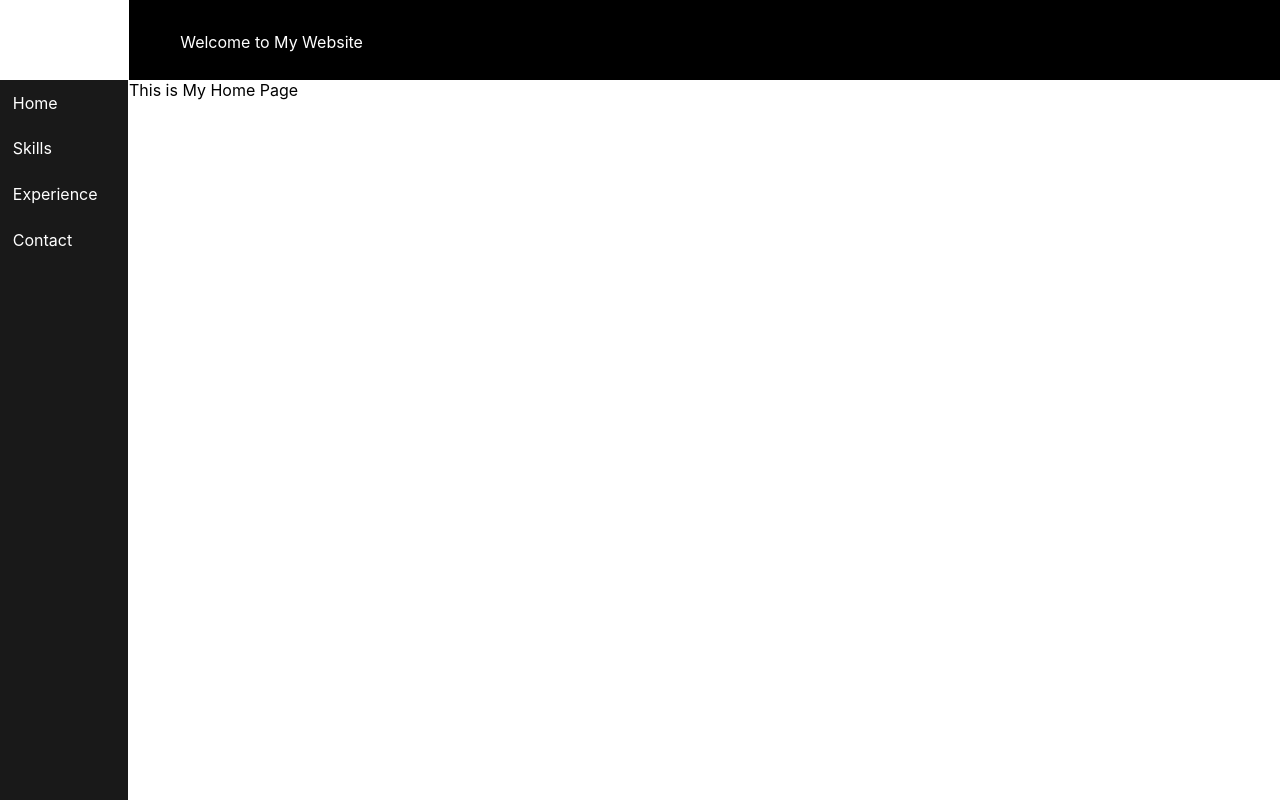
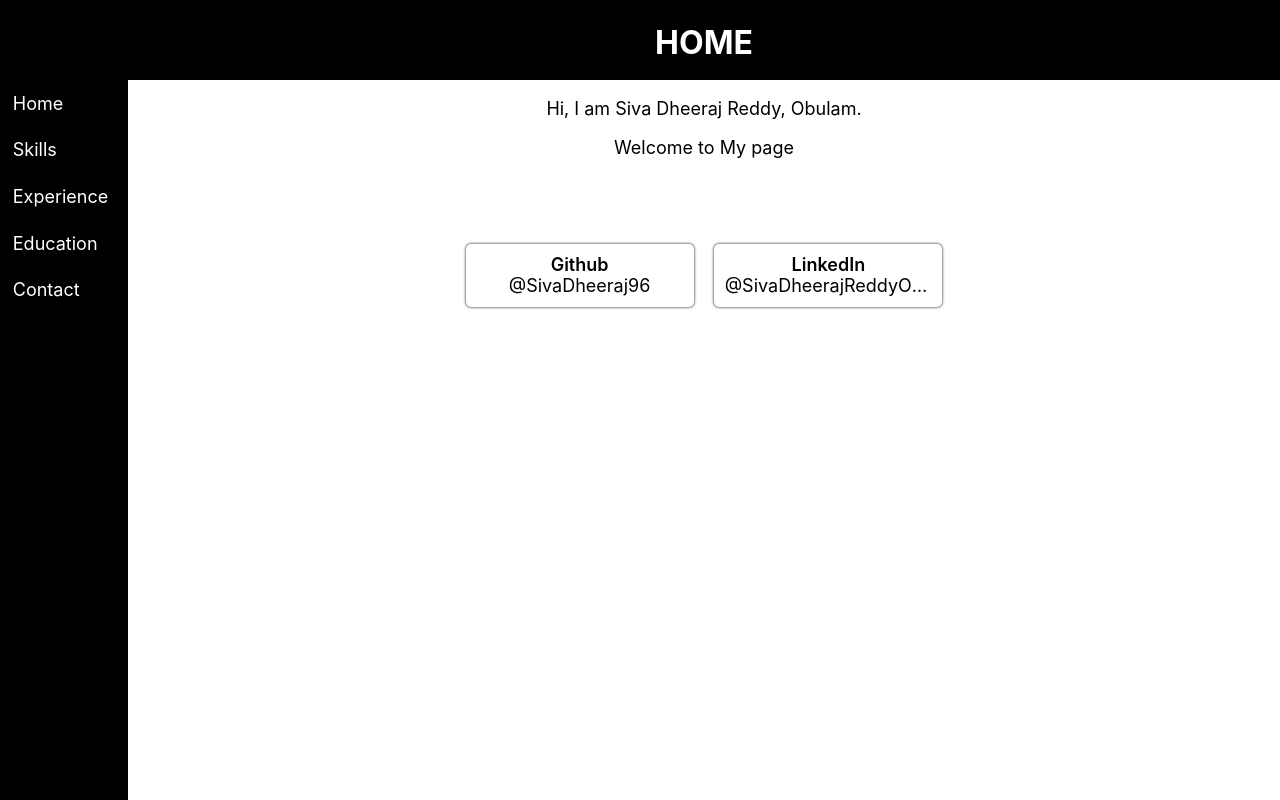
Before and after one commit to SivaDheeraj96/dheeraj.github.io, a React (Create React App) app: page / in a window 1280 px wide. Built offline with nearby package versions, Linux system fonts and the light colour scheme.

Commit message:
home page

```diff
--- /dev/null
+++ b/src/portfolio/Home/Home.tsx
@@ -0,0 +1,29 @@
+import styles from './home.module.scss';
+import data from './../data/info.json';
+interface props {
+  name: string,
+  link: string,
+  text: string,
+}
+const SocialMedia = (props: props) => {
+  return (
+    <a className={styles['link-container']} target='_blank' href={props.link}>
+        <label className={styles['name']}>{props.name}</label>
+        <span>{props.text}</span>
+    </a>
+  );
+};
+export const Home = () => {
+
+  return (
+    <div className={styles["home-container"]}>
+      <span className={styles['name-holder']}><p>Hi, I am {data.name.first}, {data.name.last}.</p>
+      <p>Welcome to My page</p></span>
+      <div className={styles['social-media-container']}>
+        {data['social-media'].map( (info) =>
+          <SocialMedia {...info}></SocialMedia>)
+        }
+      </div>
+    </div>
+  );
+};
--- /dev/null
+++ b/src/portfolio/Home/home.module.scss
@@ -0,0 +1,33 @@
+@import './../styles/general.module.scss';
+.home-container{
+  font-size: 18px;
+  .name-holder{
+    display: inline-block;
+    text-align: center;
+    width: 100%;
+  }
+  .social-media-container{
+    display: flex;
+    justify-content: center;
+    padding: 5%;
+    flex-wrap: wrap;
+
+    .link-container{
+      @include card;
+      @include clickable(white);
+      margin: 1%;
+      padding: 1%;
+      text-decoration: none;
+      color: black;
+      text-align: center;
+      width: 20%;
+      overflow: hidden;
+      text-overflow: ellipsis;
+      .name{
+        display: block;
+        font-weight: 600;
+        cursor: pointer;
+      }
+    }
+  }
+}
--- /dev/null
+++ b/src/portfolio/data/info.json
@@ -0,0 +1,18 @@
+{
+  "name":{
+    "first": "Siva Dheeraj Reddy",
+    "last": "Obulam"
+  },
+  "social-media":[
+    {"name":"Github",
+     "link":"https://github.com/SivaDheeraj96",
+     "text":"@SivaDheeraj96",
+     "icon":"github"
+    },
+    {"name":"LinkedIn",
+     "link":"https://www.linkedin.com/in/sivadheerajreddy/",
+     "text":"@SivaDheerajReddyObulam",
+     "icon":"linkedin"
+    }
+  ]
+}
--- a/src/portfolio/homepage/Homepage.tsx
+++ b/src/portfolio/homepage/Homepage.tsx
@@ -1,9 +1,10 @@
 import React from 'react';
+import { Home } from '../Home/Home';
 import { LeftRail } from './LeftRail';
 import styles from './styles/homepage.module.scss';
 
 export interface Section_t {
-  type : 'home' | "skills" | 'experience' | 'contact';
+  type : 'home' | "skills" | 'experience' | 'education' | 'contact';
 }
 export const Homepage: React.FC = () => {
   const [section, setSection] = React.useState<Section_t['type']>('home');
@@ -13,20 +14,24 @@ export const Homepage: React.FC = () => {
       <LeftRail setSection={setSection}></LeftRail>
       <div className={styles['body-content']} >
         <div className={styles['header-container']} >
-          <span className={styles['title']}> Welcome to My Website</span>
+          <span className={styles['title']}> {section.toUpperCase()}</span>
         </div>
         {section === 'home' &&
-          (<div className='home-container'>This is My Home Page</div>)
+          (<Home/>)
         }
         {section === 'skills' &&
-          (<div className='skills-container'>This is My Skills Page</div>)
+          (<div className='skills-container'>This is My Skills Page; still under construction </div>)
         }
         {section === 'experience' &&
-          (<div className='experience-container'>This is My Experience Page</div>)
+          (<div className='experience-container'>This is My Experience Page; still under construction</div>)
+        }
+        {section === 'education' &&
+          (<div className='education-container'>This is My Education Page; still under construction</div>)
         }
         {section === 'contact' &&
-          (<div className='contact-container'>This is My Contact Page</div>)
+          (<div className='contact-container'>This is My Contact Page; still under construction</div>)
         }
+
       </div>
     </div>
   </>
--- a/src/portfolio/homepage/LeftRail.tsx
+++ b/src/portfolio/homepage/LeftRail.tsx
@@ -14,6 +14,7 @@ export const LeftRail = (props: props) => {
           <span className={styles['menu-option']} onClick={() => props.setSection('home')}>Home</span>
           <span className={styles['menu-option']} onClick={() => props.setSection('skills')}>Skills</span>
           <span className={styles['menu-option']} onClick={() => props.setSection('experience')}>Experience</span>
+          <span className={styles['menu-option']} onClick={() => props.setSection('education')}>Education</span>
           <span className={styles['menu-option']} onClick={() => props.setSection('contact')}>Contact</span>
         </nav>
       </div>
--- a/src/portfolio/homepage/styles/homepage.module.scss
+++ b/src/portfolio/homepage/styles/homepage.module.scss
@@ -1,6 +1,6 @@
 
 .root{
-  font-size: 1em;
+  font-family: "Fuzzy Bubbles rev=2";
 }
 .main-container {
   width: 100vw;
@@ -18,8 +18,11 @@
     color: white;
     vertical-align: middle;
     display: inline-block;
-    margin-top: 4vh;
-    margin-left: 4vw;
+    text-align: center;
+    width: 100%;
+    margin-top: 2%;
+    font-weight: bold;
+    font-size: 32px;
   }
 }
 .body-content{
--- a/src/portfolio/homepage/styles/leftRail.module.scss
+++ b/src/portfolio/homepage/styles/leftRail.module.scss
@@ -1,13 +1,14 @@
+@import './../../styles/general.module.scss';
+
 .left-rail-container{
+  @include background-color(black);
   height: 100vh;
   width: 10%;
-  border-right: 1px solid white;
+  font-size: 18px;
 
   .left-menu-item{
     height: 10%;
     width: 100%;
-    background-color: white;
-    color: red;
   }
   .menu-container{
     text-decoration: none;
@@ -16,20 +17,12 @@
 
 
     .menu-option{
+      @include clickable(black);
       text-decoration: none;
-      color: white;
       padding: 10% 5% 10% 10%;
       overflow: hidden;
       text-overflow: ellipsis;
       cursor: pointer;
-
-      &:hover{
-        background-color: rgb(56, 56, 56);
-      }
-
-      &:active{
-        background-color: rgb(115, 115, 115);
-      }
     }
   }
 }
--- /dev/null
+++ b/src/portfolio/styles/general.module.scss
@@ -0,0 +1,31 @@
+
+@mixin card{
+  box-shadow: 0px 0px 3px 0px black;
+  border-radius: 5px;
+}
+
+@mixin clickable ($color){
+  $lightness: lightness($color);
+  @if($lightness <50){
+    &:hover{
+      background-color: adjust-color($color: $color,$lightness: +20%);
+    }
+
+    &:active{
+      background-color: adjust-color($color: $color,$lightness: +40%);
+    }
+  } @else {
+    &:hover{
+      background-color: adjust-color($color: $color,$lightness: -10%);
+    }
+
+    &:active{
+      background-color: adjust-color($color: $color,$lightness: -20%);
+    }
+  }
+}
+
+@mixin background-color($color) {
+  background-color: $color;
+  color: invert($color: $color);
+}
```
